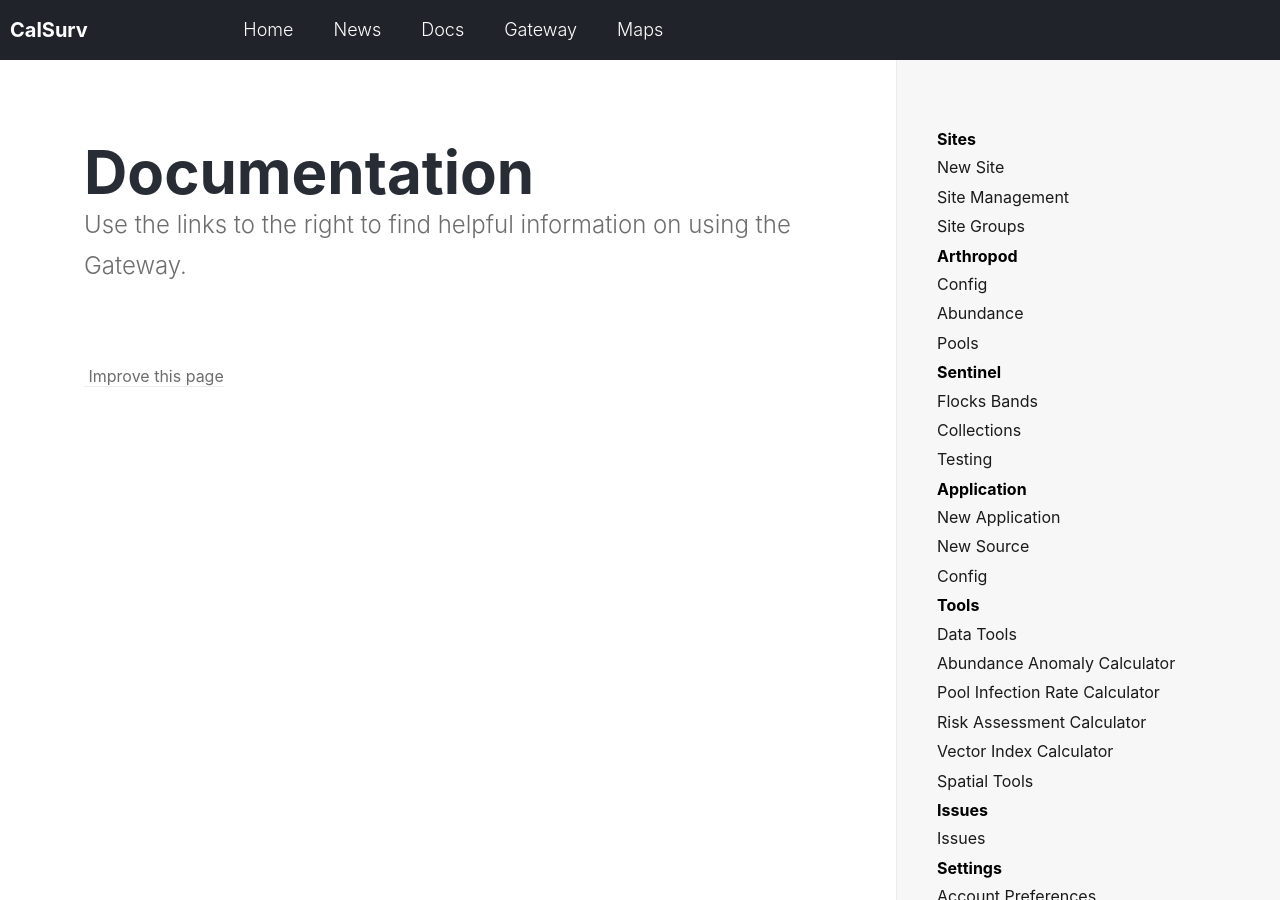
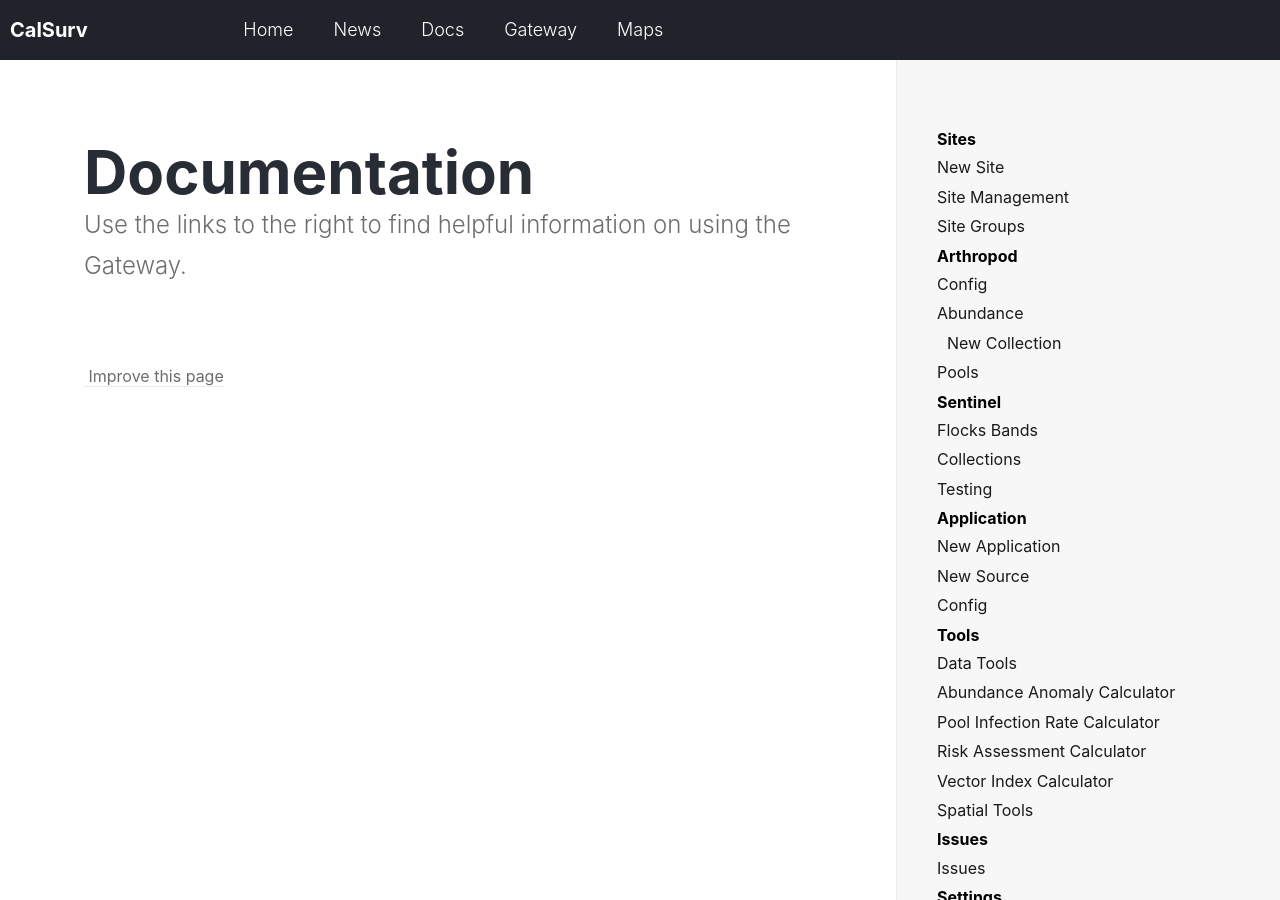
Before and after one commit to tlvaldepena/vectorsurv.org, a Jekyll site: the page built from _docs/index.md, in a window 1280 px wide and 900 px high. Built offline with Jekyll 4.4.1, drawn with Linux system fonts in a browser that asks for light colours.

Commit message:
Added a third level nav.

```diff
--- a/_config.yml
+++ b/_config.yml
@@ -1,5 +1,7 @@
 title: CalSurv
 description:  California Vectorborne Disease Surveillance System
+google_analytics: UA-112879359-3
+
 
 collections:
   docs:
--- a/_includes/doc_sidebar.html
+++ b/_includes/doc_sidebar.html
@@ -5,7 +5,9 @@
         <nav>
           <div>
             {% for section in site.data.docs_nav %}
-            <h4 class="container">{{ section.title }}</h4>
+            {% assign p = site.documents | where: "url", section.link | first %}
+            <h4 class="container">{%- if section.link %}<a href="{{ p.url }}">{%- if page.url == p.url %}<span class="current"></span>{%- endif %}
+              {%- endif %}{{ section.title }}{%- if section.link %}</a>{%- endif %}</h4>
             <ul>
               {% for item in section.docs %}
                 {% assign p = site.documents | where: "url", item.link | first %}
@@ -14,6 +16,17 @@
                     {%- if page.url == p.url %}<span class="current"></span>{%- endif %}
                     {{ p.menu_name | default: p.title }}
                   </a>
+                  <ul class="innerNav">
+                  {% for item2 in item.docs %}
+                  {% assign p = site.documents | where: "url", item2.link | first %}
+                  <li {%- if page.url == p.url %} class="current" {%- endif %}>
+                    <a class="item" href="{{ p.url }}">
+                      {%- if page.url == p.url %}<span class="current"></span>{%- endif %}
+                      {{ p.menu_name | default: p.title }}
+                    </a>
+                  </li>
+                  {% endfor %}
+                  </ul>
                 </li>
               {% endfor %}
             </ul>
--- a/_sass/base.scss
+++ b/_sass/base.scss
@@ -3,102 +3,121 @@
 
 html {
   line-height: 1.15;
-  -webkit-text-size-adjust: 100%
+  -webkit-text-size-adjust: 100%;
 }
 
 body {
-  margin: 0
+  margin: 0;
 }
 
 h1 {
   font-size: 2em;
-  margin: .67em 0
+  margin: 0.67em 0;
 }
 
 hr {
   box-sizing: content-box;
   height: 0;
-  overflow: visible
+  overflow: visible;
 }
 
 pre {
-  font-family: monospace,monospace;
-  font-size: 1em
+  font-family: monospace, monospace;
+  font-size: 1em;
 }
 
 a {
-  background-color: transparent
+  background-color: transparent;
 }
 
 abbr[title] {
   border-bottom: none;
   text-decoration: underline;
   -webkit-text-decoration: underline dotted;
-  text-decoration: underline dotted
+  text-decoration: underline dotted;
 }
 
-b,strong {
-  font-weight: bolder
+b,
+strong {
+  font-weight: bolder;
 }
 
-code,kbd,samp {
-  font-family: monospace,monospace;
-  font-size: 1em
+code,
+kbd,
+samp {
+  font-family: monospace, monospace;
+  font-size: 1em;
 }
 
 small {
-  font-size: 80%
+  font-size: 80%;
 }
 
-sub,sup {
+sub,
+sup {
   font-size: 75%;
   line-height: 0;
   position: relative;
-  vertical-align: baseline
+  vertical-align: baseline;
 }
 
 sub {
-  bottom: -.25em
+  bottom: -0.25em;
 }
 
 sup {
-  top: -.5em
+  top: -0.5em;
 }
 
 img {
-  border-style: none
+  border-style: none;
 }
 
-button,input,optgroup,select,textarea {
+button,
+input,
+optgroup,
+select,
+textarea {
   font-family: inherit;
   font-size: 100%;
   line-height: 1.15;
-  margin: 0
+  margin: 0;
 }
 
-button,input {
-  overflow: visible
+button,
+input {
+  overflow: visible;
 }
 
-button,select {
-  text-transform: none
+button,
+select {
+  text-transform: none;
 }
 
-[type=button],[type=reset],[type=submit],button {
-  -webkit-appearance: button
+[type="button"],
+[type="reset"],
+[type="submit"],
+button {
+  -webkit-appearance: button;
 }
 
-[type=button]::-moz-focus-inner,[type=reset]::-moz-focus-inner,[type=submit]::-moz-focus-inner,button::-moz-focus-inner {
+[type="button"]::-moz-focus-inner,
+[type="reset"]::-moz-focus-inner,
+[type="submit"]::-moz-focus-inner,
+button::-moz-focus-inner {
   border-style: none;
-  padding: 0
+  padding: 0;
 }
 
-[type=button]:-moz-focusring,[type=reset]:-moz-focusring,[type=submit]:-moz-focusring,button:-moz-focusring {
-  outline: 1px dotted ButtonText
+[type="button"]:-moz-focusring,
+[type="reset"]:-moz-focusring,
+[type="submit"]:-moz-focusring,
+button:-moz-focusring {
+  outline: 1px dotted ButtonText;
 }
 
 fieldset {
-  padding: .35em .75em .625em
+  padding: 0.35em 0.75em 0.625em;
 }
 
 legend {
@@ -107,89 +126,101 @@ legend {
   display: table;
   max-width: 100%;
   padding: 0;
-  white-space: normal
+  white-space: normal;
 }
 
 progress {
-  vertical-align: baseline
+  vertical-align: baseline;
 }
 
 textarea {
-  overflow: auto
+  overflow: auto;
 }
 
-[type=checkbox],[type=radio] {
+[type="checkbox"],
+[type="radio"] {
   box-sizing: border-box;
-  padding: 0
+  padding: 0;
 }
 
-[type=number]::-webkit-inner-spin-button,[type=number]::-webkit-outer-spin-button {
-  height: auto
+[type="number"]::-webkit-inner-spin-button,
+[type="number"]::-webkit-outer-spin-button {
+  height: auto;
 }
 
-[type=search] {
+[type="search"] {
   -webkit-appearance: textfield;
-  outline-offset: -2px
+  outline-offset: -2px;
 }
 
-[type=search]::-webkit-search-decoration {
-  -webkit-appearance: none
+[type="search"]::-webkit-search-decoration {
+  -webkit-appearance: none;
 }
 
 ::-webkit-file-upload-button {
   -webkit-appearance: button;
-  font: inherit
+  font: inherit;
 }
 
 details {
-  display: block
+  display: block;
 }
 
 summary {
-  display: list-item
+  display: list-item;
 }
 
-[hidden],template {
-  display: none
+[hidden],
+template {
+  display: none;
 }
 
 html {
   box-sizing: border-box;
-  font-family: -apple-system,BlinkMacSystemFont,Segoe UI,Roboto,Oxygen,Ubuntu,Cantarell,Fira Sans,Droid Sans,Helvetica Neue,sans-serif;
+  font-family: -apple-system, BlinkMacSystemFont, Segoe UI, Roboto, Oxygen,
+    Ubuntu, Cantarell, Fira Sans, Droid Sans, Helvetica Neue, sans-serif;
   font-weight: 400;
   font-style: normal;
   -webkit-font-smoothing: antialiased;
-  -moz-osx-font-smoothing: grayscale
+  -moz-osx-font-smoothing: grayscale;
 }
 
 body {
   overflow-x: hidden;
-  position: relative
+  position: relative;
 }
 
 * {
   margin: 0;
-  padding: 0
+  padding: 0;
 }
 
-*,:after,:before {
-  box-sizing: inherit
+*,
+:after,
+:before {
+  box-sizing: inherit;
 }
 
 a {
   color: inherit;
-  text-decoration: none
+  text-decoration: none;
 }
 
-ol,ul {
-  list-style: none
+ol,
+ul {
+  list-style: none;
 }
 
 img {
   display: inline-block;
-  vertical-align: top
+  vertical-align: top;
 }
 
-code,pre {
-  font-family: source-code-pro,Menlo,Monaco,Consolas,Courier New,monospace
+code,
+pre {
+  font-family: source-code-pro, Menlo, Monaco, Consolas, Courier New, monospace;
 }
+
+ul.innerNav {
+  margin-left: 10px;
+}
```
Also changed, not shown: _data/docs_nav.yml (+6 -3 lines).
